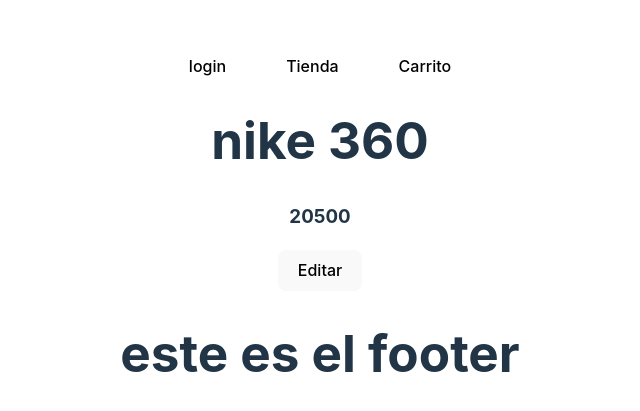
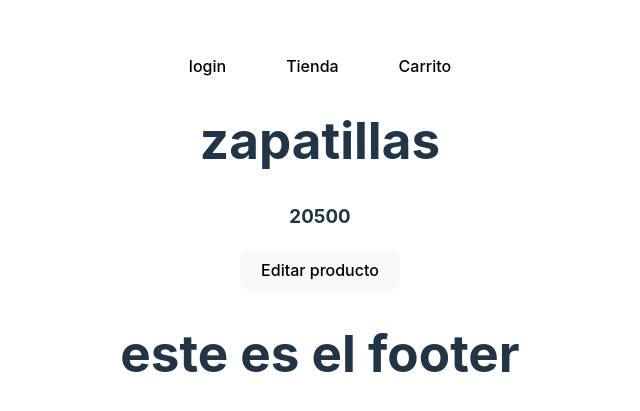
Before and after one commit to jorgeduje/front-III-camada-6, a React (Vite) app: page /productDetail/1 in a window 1280 px wide. Shown: the part 165-576 px from the top of the page, without its empty margins (320-960 px from the left). Built offline with nearby package versions, Linux system fonts and the light colour scheme; data requests are answered from the project's data file.

Commit message:
se trabajo con el item detail para editarlo

```diff
--- a/src/Components/Pages/ProductDetail/ProductDetail.container.jsx
+++ b/src/Components/Pages/ProductDetail/ProductDetail.container.jsx
@@ -1,30 +1,45 @@
-import React, { useEffect, useState } from 'react'
-import ProductDetail from './ProductDetail'
-import { useParams } from "react-router-dom"
-import axios from 'axios'
-import { updateProduct } from '../../../services/productServices'
+import React, { useEffect, useState } from "react";
+import ProductDetail from "./ProductDetail";
+import { useParams } from "react-router-dom";
+import axios from "axios";
+import { getProductById, updateProduct } from "../../../services/productServices";
 
 const ProductDetailContainer = () => {
+  const [product, setProduct] = useState({});
+  const [showForm, setShowForm] = useState(false);
 
-  const [product, setProduct] = useState({})
+  const [productSelected, setProductSelected] = useState({
+    name: product.name,
+  });
 
-  const {id} = useParams()
+  const [isUpdated, setIsUpdated] = useState(false);
 
+  const { id } = useParams();
 
-  useEffect(()=>{
-    axios.get(`http://localhost:5000/products/${id}`)
-      .then (res => setProduct(res.data))
-  }, [])
+  useEffect(() => {
+    setIsUpdated(false);
+    let producto = getProductById(id);
+    producto.then((res) => setProduct(res.data));
+  }, [isUpdated]);
 
-  const updateProductById = ()=>{
-    updateProduct(id, {price: 6000, name: "zapas X",})
-  }
+  const handleSubmit = (e) => {
+    e.preventDefault();
+    updateProduct(id, productSelected);
+    setIsUpdated(true);
+  };
 
   return (
     <div>
-        <ProductDetail updateProductById={updateProductById} product={product} />
+      <ProductDetail
+        product={product}
+        showForm={showForm}
+        setShowForm={setShowForm}
+        handleSubmit={handleSubmit}
+        productSelected={productSelected}
+        setProductSelected={setProductSelected}
+      />
     </div>
-  )
-}
+  );
+};
 
-export default ProductDetailContainer
+export default ProductDetailContainer;
--- a/src/Components/Pages/ProductDetail/ProductDetail.jsx
+++ b/src/Components/Pages/ProductDetail/ProductDetail.jsx
@@ -1,26 +1,29 @@
-import React, { useState } from "react";
-
-const ProductDetail = ({ product, updateProductById }) => {
-
-  const [productSelected, setProductSelected] = useState({
-    name: product?.name,
-    price: product?.price,
-  });
-
+const ProductDetail = ({
+  product,
+  showForm,
+  setShowForm,
+  productSelected,
+  setProductSelected,
+  handleSubmit,
+}) => {
   return (
     <div>
-      <h1>{product.name}</h1>
-      <h3>{product.price}</h3>
-      <button onClick={updateProductById}>Editar</button>
+      <h1>{product?.name}</h1>
+      <h3>{product?.price}</h3>
+      <button onClick={() => setShowForm(true)}>Editar producto</button>
 
-      {/* <form action="">
-        <input
-          type="text"
-          value={product.name}
-          onChange={(e) => setProductSelected({ ...productSelected, name : e.target.value })}
-        />
-        <input type="text" value={product.price} />
-      </form> */}
+      {showForm && (
+        <form onSubmit={handleSubmit}>
+          <input
+            type="text"
+            defaultValue={product?.name}
+            onChange={(e) =>
+              setProductSelected({ ...productSelected, name: e.target.value })
+            }
+          />
+          <button type="submit">Guardar cambios</button>
+        </form>
+      )}
     </div>
   );
 };
--- a/src/api/db.json
+++ b/src/api/db.json
@@ -2,7 +2,7 @@
   "products": [
     {
       "id": 1,
-      "name": "nike 360",
+      "name": "zapatillas",
       "price": 20500,
       "stock": 2,
       "description": "Zapatillas de ultima generacion para el deporte",
@@ -11,7 +11,7 @@
     },
     {
       "id": 2,
-      "name": "wilson advance",
+      "name": "wilson advanceeeeeee",
       "price": 14500,
       "stock": 7,
       "description": "Ultra livianas y cuentan con camara de aire",
--- a/src/services/productServices.js
+++ b/src/services/productServices.js
@@ -5,6 +5,10 @@
 export const getProducts = ()=>{
     let productos = productInstance.get()
     return productos
+}
+export const getProductById = (id)=>{
+    let producto = productInstance.get(`http://localhost:5000/products/${id}`)
+    return producto
 }
 
 export const deleteProduct = (id)=>{
```
